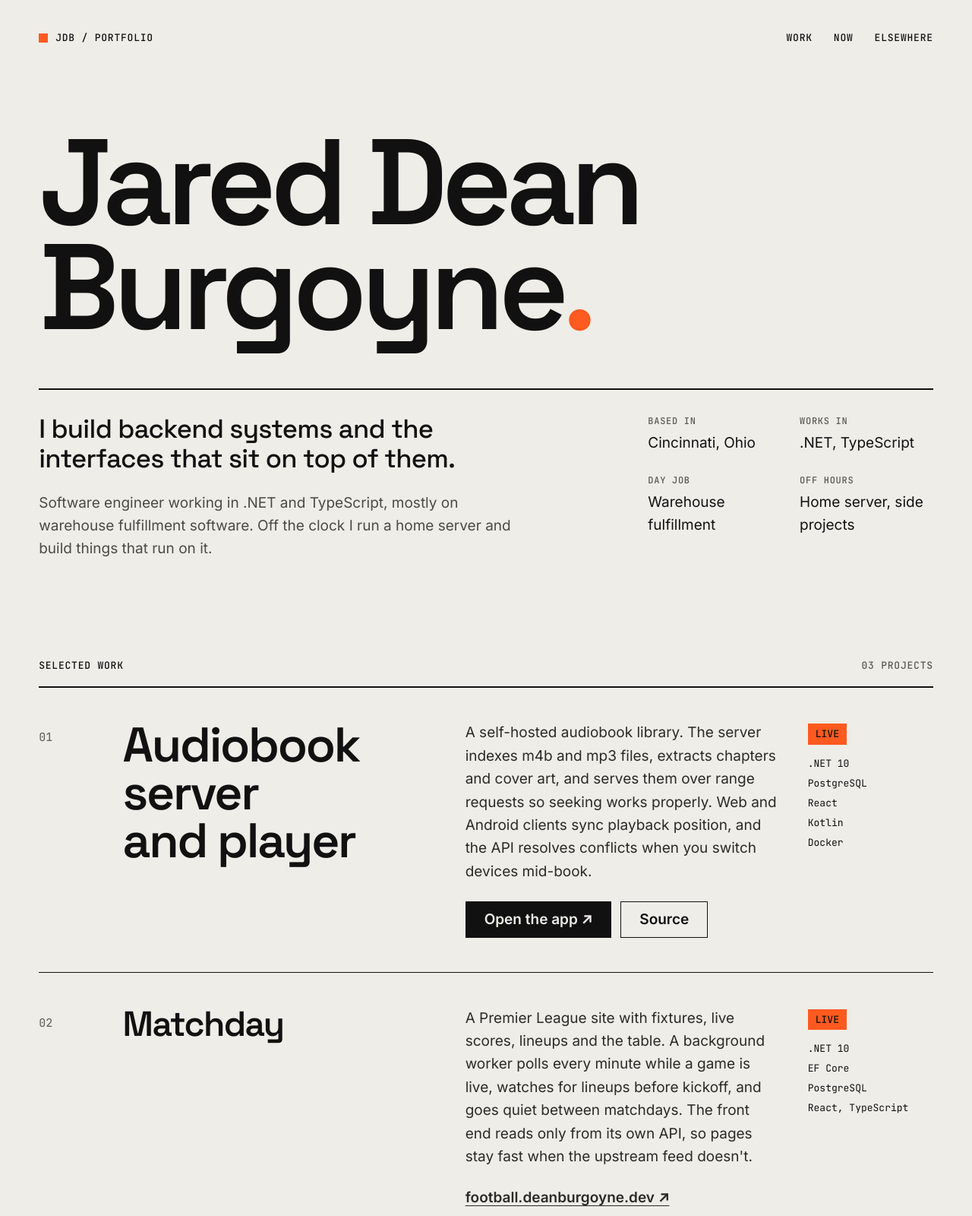
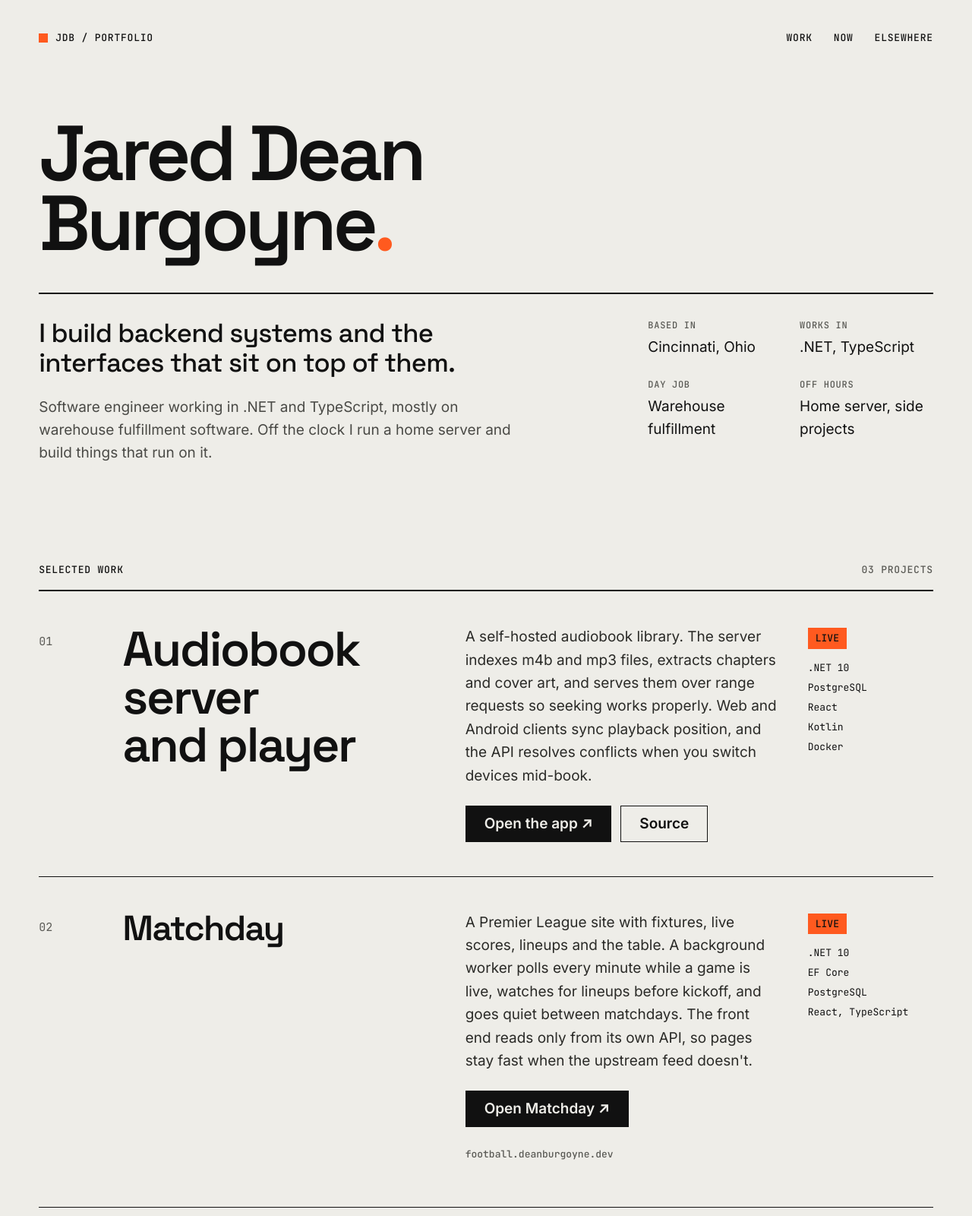
Before and after one commit to jburgoy03/portfolio, a plain HTML site: page site/index.html in a window 1280 px wide. Shown: the top 1600 px of the page at 76% size. Drawn offline with Linux system fonts and the light colour scheme.

Commit message:
Add launch button for Matchday

```diff
--- a/site/index.html
+++ b/site/index.html
@@ -75,10 +75,10 @@
   .name {
     font-family: var(--display);
     font-weight: 600;
-    font-size: clamp(3.5rem, 12.5vw, 15.5rem);
-    line-height: .86;
+    font-size: clamp(3.25rem, 8vw, 9.5rem);
+    line-height: .9;
     letter-spacing: -.05em;
-    margin: clamp(48px, 9vh, 140px) 0 clamp(40px, 5vw, 80px);
+    margin: clamp(40px, 7vh, 96px) 0 clamp(32px, 3.5vw, 56px);
   }
   .name .dot { color: var(--accent); }
 
@@ -167,6 +167,7 @@
   .btn.solid:hover { background: var(--hover); border-color: var(--hover); color: var(--paper); }
   .btn:not(.solid):hover { background: var(--ink); color: var(--paper); }
   .text-link { font-weight: 600; }
+  .actions .url { display: inline-flex; align-items: center; min-height: 48px; color: var(--muted); text-transform: none; letter-spacing: 0; }
 
   .stack {
     font-family: var(--mono);
@@ -317,7 +318,10 @@
              lineups before kickoff, and goes quiet between matchdays. The front end
              reads only from its own API, so pages stay fast when the upstream feed
              doesn't.</p>
-          <p><a class="text-link" href="https://football.deanburgoyne.dev">football.deanburgoyne.dev ↗</a></p>
+          <div class="actions">
+            <a class="btn solid" href="https://football.deanburgoyne.dev">Open Matchday ↗</a>
+            <span class="url label">football.deanburgoyne.dev</span>
+          </div>
         </div>
         <div class="side">
           <span class="badge">LIVE</span>
```
